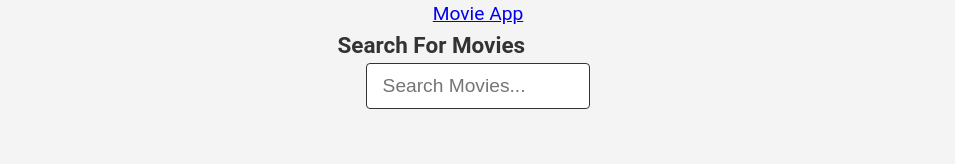
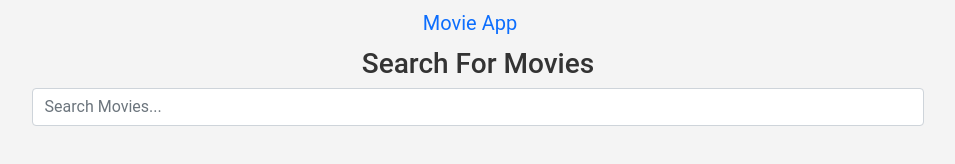
Before and after one commit to Have-Samuel/movieApp-jQuery, a plain HTML site: page index.html in a window 1280 px wide. Shown: the whole page, without its empty margins (162-1117 px from the left). Drawn offline with nearby package versions, Linux system fonts and the light colour scheme.

Commit message:
Add the Boostrap link on the Head

```diff
--- a/index.html
+++ b/index.html
@@ -7,7 +7,7 @@
   <title>Movie App By jQuery</title>
   <script src="scripts/app.js" defer></script>
   <!-- <link rel="stylesheet" href="https://bootswatch.com/5/cyborg/bootstrap.min.css">  -->
-  <!-- <link href="https://cdn.jsdelivr.net/npm/bootstrap@5.0.2/dist/css/bootstrap.min.css" rel="stylesheet" integrity="sha384-EVSTQN3/azprG1Anm3QDgpJLIm9Nao0Yz1ztcQTwFspd3yD65VohhpuuCOmLASjC" crossorigin="anonymous"> -->
+  <link href="https://cdn.jsdelivr.net/npm/bootstrap@5.0.2/dist/css/bootstrap.min.css" rel="stylesheet" integrity="sha384-EVSTQN3/azprG1Anm3QDgpJLIm9Nao0Yz1ztcQTwFspd3yD65VohhpuuCOmLASjC" crossorigin="anonymous">
   <link rel="stylesheet" href="styles/style.css">
 </head>
 <body>
```
